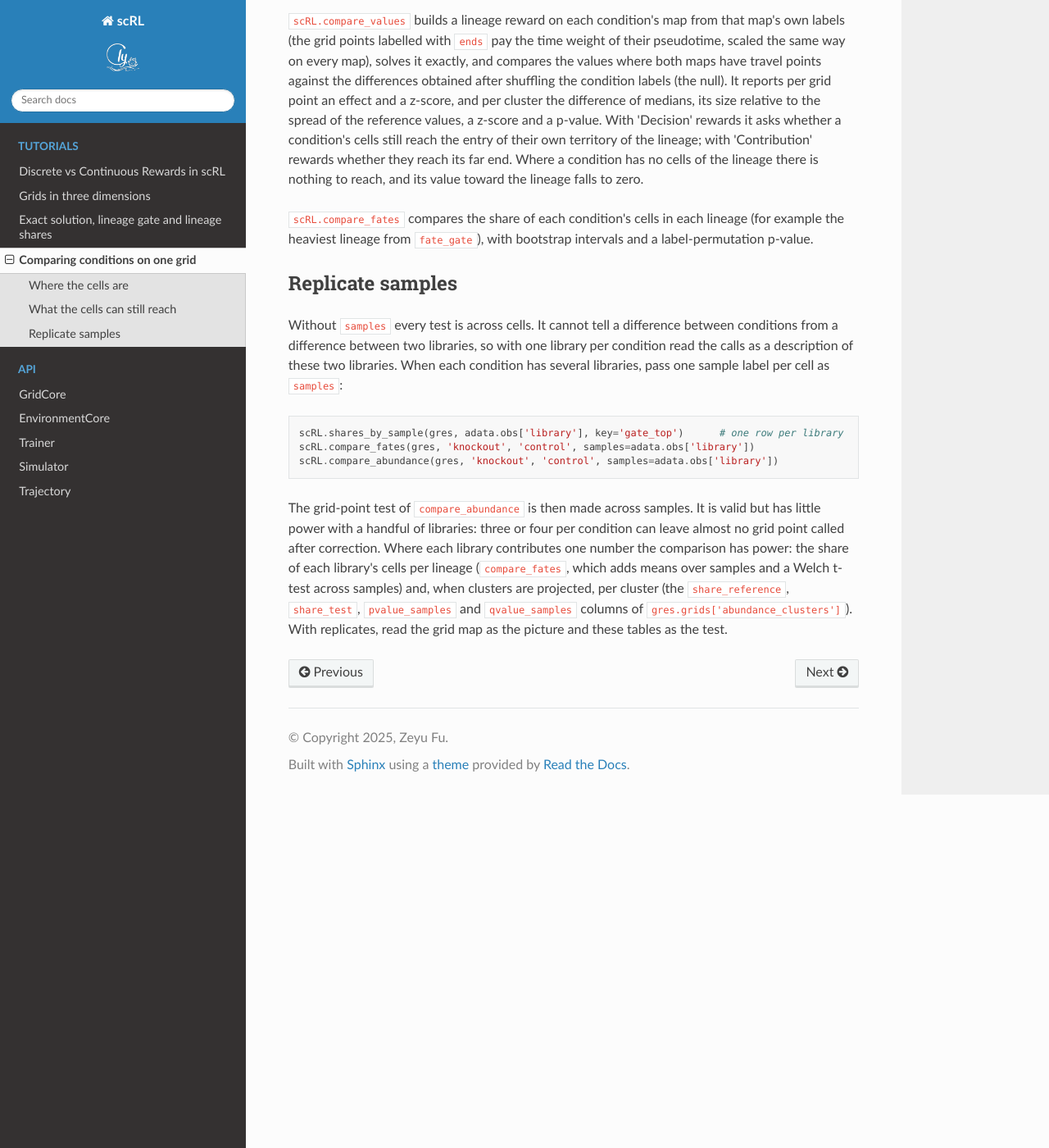
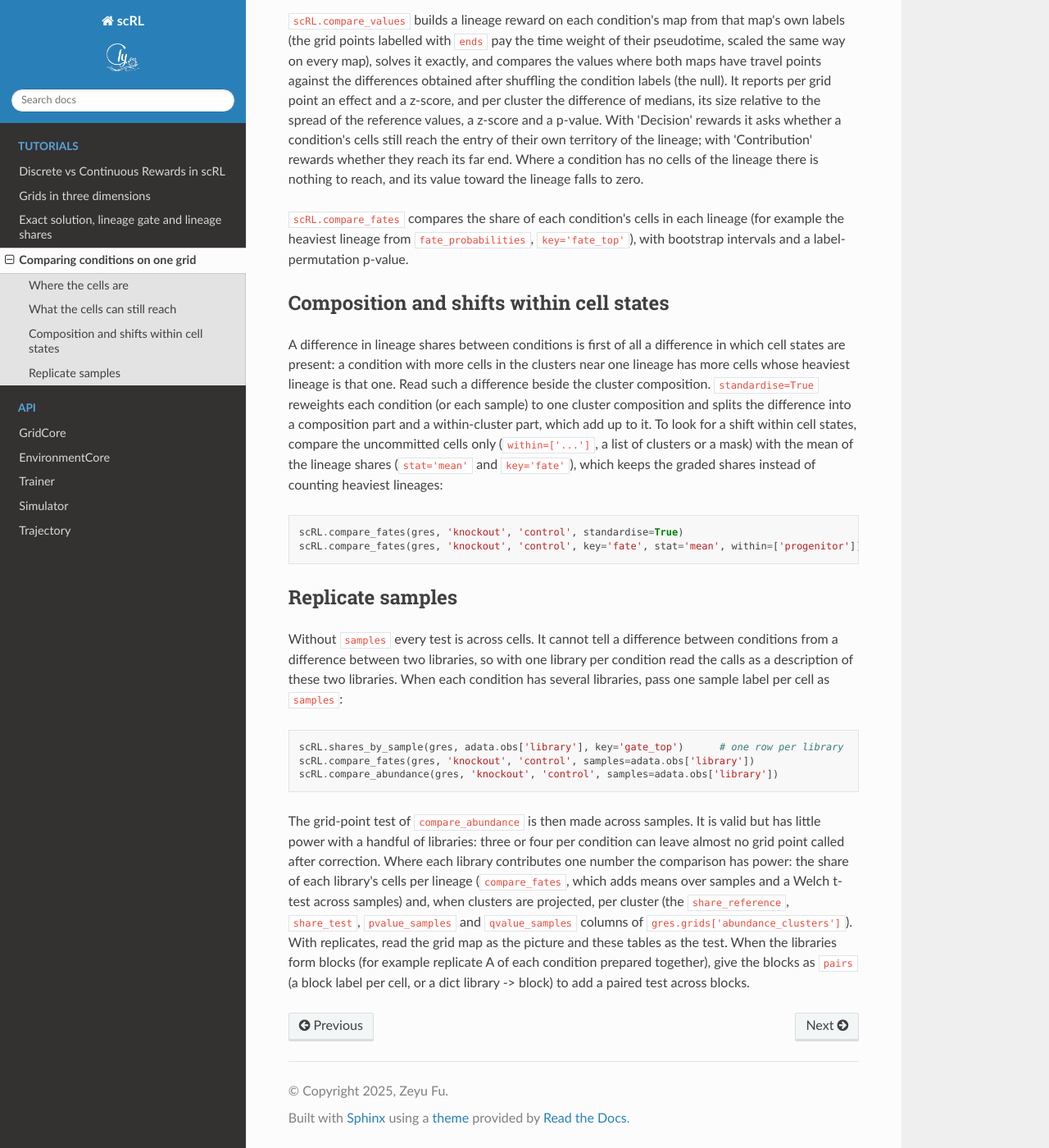
Before and after one commit to PeterPonyu/scRL, a Sphinx documentation site: the page built from source/conditions.rst, in a window 1280 px wide and 1400 px high, scrolled down 1075 px. Shown: the whole window at 82% size. Built offline with Sphinx 7.4.7 and the Read the Docs theme 3.1.0, drawn with Linux system fonts in a browser that asks for light colours; pages that are not in the unit, such as notebooks, are missing from menus.

Commit message:
Describe the gate as a ranking and lineage shares beside cluster composition

```diff
--- a/source/conditions.rst
+++ b/source/conditions.rst
@@ -52,7 +52,24 @@ territory of the lineage; with 'Contribution' rewards whether they reach its far
 cells of the lineage there is nothing to reach, and its value toward the lineage falls to zero.
 
 ``scRL.compare_fates`` compares the share of each condition's cells in each lineage (for example the heaviest
-lineage from ``fate_gate``), with bootstrap intervals and a label-permutation p-value.
+lineage from ``fate_probabilities``, ``key='fate_top'``), with bootstrap intervals and a label-permutation p-value.
+
+Composition and shifts within cell states
+-----------------------------------------
+
+A difference in lineage shares between conditions is first of all a difference in which cell states are
+present: a condition with more cells in the clusters near one lineage has more cells whose heaviest lineage is
+that one.
+Read such a difference beside the cluster composition. ``standardise=True`` reweights each condition (or each
+sample) to one cluster composition and splits the difference into a composition part and a within-cluster
+part, which add up to it. To look for a shift within cell states, compare the uncommitted cells only
+(``within=['...']``, a list of clusters or a mask) with the mean of the lineage shares (``stat='mean'`` and
+``key='fate'``), which keeps the graded shares instead of counting heaviest lineages:
+
+.. code-block:: python
+
+    scRL.compare_fates(gres, 'knockout', 'control', standardise=True)
+    scRL.compare_fates(gres, 'knockout', 'control', key='fate', stat='mean', within=['progenitor'])
 
 Replicate samples
 -----------------
@@ -72,5 +89,7 @@ with a handful of libraries: three or four per condition can leave almost no gri
 correction. Where each library contributes one number the comparison has power: the share of each library's
 cells per lineage (``compare_fates``, which adds means over samples and a Welch t-test across samples) and,
 when clusters are projected, per cluster (the ``share_reference``, ``share_test``, ``pvalue_samples`` and
-``qvalue_samples`` columns of ``gres.grids['abundance_clusters']``). With replicates, read the grid map as the picture and these tables as
-the test.
+``qvalue_samples`` columns of ``gres.grids['abundance_clusters']``). With replicates, read the grid map as the
+picture and these tables as the test. When the libraries form blocks (for example replicate A of each
+condition prepared together), give the blocks as ``pairs`` (a block label per cell, or a dict library ->
+block) to add a paired test across blocks.
--- a/source/exact.rst
+++ b/source/exact.rst
@@ -44,6 +44,10 @@ lineage weights. Each map is rank-scaled to 0..1 and the weights are a softmax a
 heaviest lineage (``gate_top``) and how undecided a point is (``gate_entropy``, 0 decided, 1 undecided) are
 stored for the grid points and, brought back with the Gaussian kernel of ``project_back``, for the cells.
 
+The gate is a ranking: it orders grid points within a lineage and marks the heaviest lineage of each point.
+Its weights are close to one-hot and are not shares of cells; for the share of walks reaching each lineage use
+``fate_probabilities``.
+
 ``scRL.plot_fates`` draws the heaviest lineage, how undecided each point is, and the mean lineage weights per
 cluster.
 
```
Also changed, not shown: README.md (+2 -2 lines), 1 other file.
